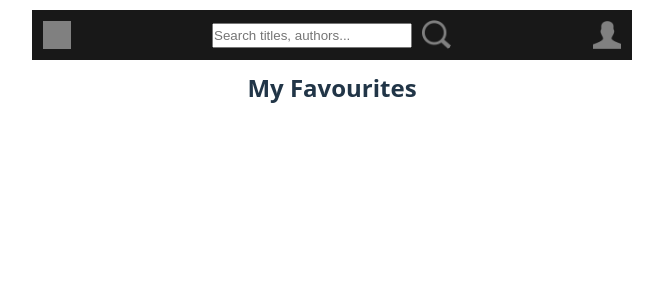
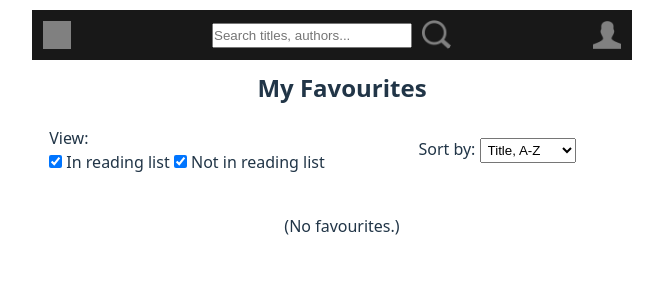
Before and after one commit to joerundh/book-keeper, a React (Vite) app: page /favourites in a window 1280 px wide. Shown: the top 300 px of the page, without its empty margins (308-971 px from the left). Built offline with nearby package versions, Linux system fonts and the light colour scheme; grey boxes are pictures that could not be loaded.

Commit message:
coverphoto component updated due to error message about "not yet mounted", now using lots more hooks. Also minor changes to reading list. Oh, and favourites is up!

```diff
--- a/src/components/CoverPhoto.jsx
+++ b/src/components/CoverPhoto.jsx
@@ -1,18 +1,26 @@
-import { useState } from "react";
+import { useState, useEffect } from "react";
 import LoadingIcon from "./LoadingIcon";
 
 export default function CoverPhoto({ src, width, height }) {
+    const [ component, setComponent ] = useState(<LoadingIcon width={20} height={20} />);
     const [ loaded, setLoaded ] = useState(false);
     const [ error, setError ] = useState(false);
 
+    useEffect(() => {
+        setComponent(<p>(No cover)</p>);
+    }, [ error ]);
+
+    useEffect(() => {
+        setComponent(<img src={src} width={width} height={height} />);
+    }, [ loaded ]);
+
     const img = new Image();
-    new Promise((res, rej) => {
-        img.onload = res;
-        img.onerror = rej;
+    img.onload = () => setLoaded(true);
+    img.onerror = () => setError(true);
+
+    useEffect(() => {
         img.src = src;
-    })
-    .then(() => setLoaded(true))
-    .catch(() => setError(true));
+    }, [])
 
     const containerCSS = {
         width: width,
@@ -27,18 +35,12 @@ export default function CoverPhoto({ src, width, height }) {
         height: height
     }
 
+
+
     return (
         <div style={containerCSS}>
             {
-                loaded ? (
-                    <img src={img.src} style={imageCSS} alt="Cover photo" title="Cover photo" />
-                ) : (
-                    error ? (
-                        <span>No cover</span>
-                    ) : (
-                        <LoadingIcon width={20} />
-                    )
-                )
+                component
             }
         </div>
     )
--- a/src/components/Header.jsx
+++ b/src/components/Header.jsx
@@ -46,7 +46,7 @@ export default function Header() {
             </div>
             <DropDownMenu title="Profile" iconAsset={"profile-icon.png"} side={"right"}>
                 <DropDownLink to="/favourites">My Favourites</DropDownLink>
-                <DropDownLink to="/reading">My Reading List</DropDownLink>
+                <DropDownLink to="/readinglist">My Reading List</DropDownLink>
             </DropDownMenu>
         </header>
     )
--- a/src/components/ReadingListItem.jsx
+++ b/src/components/ReadingListItem.jsx
@@ -13,9 +13,9 @@ export default function ReadingListItem({ entry }) {
         padding: 0,
         display: "grid",
         gridTemplateAreas: `"cover info"\n"options options"`,
-        gridTemplateRows: "150px auto",
-        gridTemplateColumns: "100px auto",
-        gap: 10
+        gridTemplateRows: "225px auto",
+        gridTemplateColumns: "150px auto",
+        gap: 20
     };
 
     const infoCSS = {
@@ -56,7 +56,7 @@ export default function ReadingListItem({ entry }) {
 
     return (
         <li style={itemCSS}>
-            <CoverPhoto src={entry.book.formats["image/jpeg"]} width={100} height={150} style={{ gridArea: "cover" }} />
+            <CoverPhoto src={entry.book.formats["image/jpeg"]} width={150} height={225} style={{ gridArea: "cover" }} />
             <div style={infoCSS}>
                 <h4 style={{ width: "fit-content", textAlign: "left" }}>{entry.book.title}</h4>
                 <div>by <InlineList separator=", ">
--- a/src/main.jsx
+++ b/src/main.jsx
@@ -114,7 +114,7 @@ const router = createBrowserRouter([
         element: <Favourites />
       },
       {
-        path: "/reading",
+        path: "/readinglist",
         element: <ReadingList />
       },
       {
--- a/src/pages/Favourites.jsx
+++ b/src/pages/Favourites.jsx
@@ -1,7 +1,116 @@
+import { BookContext } from "../App"
+import { useContext, useState, useEffect } from "react"
+import BookListItem from "../components/BookListItem";
+import InlineList from "../components/InlineList";
+
 export default function Favourites() {
+    const { favourites, isInReadingList } = useContext(BookContext);
+
+    const [ view, setView ] = useState(JSON.parse(localStorage.getItem("Book Keeper Favourites View") || `{ "0": true, "1": true }`));
+    useEffect(() => {
+        if (Object.is(view, { 0: true, 1: true })) {
+            localStorage.removeItem("Book Keeper Favourites View");
+        } else {
+            localStorage.setItem("Book Keeper Favourites View", JSON.stringify(view));
+        }
+    }, [ view ]);
+
+    const [ sort, setSort ] = useState(JSON.parse(localStorage.getItem("Book Keeper Favourites Sort") || "0"));
+    useEffect(() => {
+        if (sort) {
+            localStorage.setItem("Book Keeper Favourites Sort", `${sort}`);
+        } else {
+            localStorage.removeItem("Book Keeper Favourites Sort");
+        }
+    }, [ sort ]);
+
+    const sortFn = [
+        {
+            label: "Title, A-Z",
+            fn: (book1, book2) => book1.title.localeCompare(book2.title)
+        },
+        {
+            label: "Title, Z-A",
+            fn: (book1, book2) => book2.title.localeCompare(book1.title)
+        },
+        {
+            label: "Author, A-Z",
+            fn: (book1, book2) => book1.authors[0].name.localeCompare(book2.authors[0].name)
+        },
+        {
+            label: "Author, Z-A",
+            fn: (book1, book2) => book2.authors[0].name.localeCompare(book1.authors[0].name)
+        }
+    ]
+
+    const toggleCheckbox = (e, status) => {
+        const newView = Object.assign({}, view);
+        newView[status] = !newView[status];
+        setView(newView);
+    }
+
+    const componentCSS = {
+        width: "100%",
+        display: "grid",
+        gridTemplateAreas: `"header header"\n"view sort"\n"list list"`,
+        gridTemplateColumns: "50% 50%",
+        gridTemplateRows: "auto auto auto",
+        gap: 20
+    }
+
+    const viewCSS = {
+        gridArea: "view",
+        display: "grid",
+        placeContent: "center"
+    }
+    const sortCSS = {
+        gridArea: "sort",
+        display: "grid",
+        placeContent: "center"
+    }
+
+    const listCSS = {
+        gridArea: "list",
+        margin: 0,
+        padding: 20,
+        display: "flex",
+        flexDirection: "column",
+        justifyContent: "flex-start",
+        gap: 20
+    }
+
+    const viewBook = book => {
+        return (isInReadingList(book) && view[0]) || (!isInReadingList(book) && view[1]);
+    }
+
     return (
         <>
-            <h2>My Favourites</h2>
+            <div style={componentCSS}>
+                <h2 style={{ gridArea: "header", width: "100%" }}>My Favourites</h2>
+                <div style={viewCSS}>
+                    <p>View:</p>
+                    <InlineList separator=" ">
+                        <label><input type="checkbox" checked={view[0]} onChange={e => toggleCheckbox(e, 0)} /> In reading list</label>
+                        <label><input type="checkbox" checked={view[1]} onChange={e => toggleCheckbox(e, 1)} /> Not in reading list</label>
+                    </InlineList>
+                </div>
+                <div style={sortCSS}>
+                    <label>Sort by: <select defaultValue={sort} onChange={e => setSort(Number.parseInt(e.target.value))} style={{ padding: 3 }}>
+                        {
+                            sortFn.map((obj, index) => (
+                                <option key={index} value={index}>{obj.label}</option>
+                            ))
+                        }
+                    </select></label>
+                </div>
+                <ul style={listCSS}>
+                    {
+                        favourites.length ? favourites.filter(book => viewBook(book)).sort((book1, book2) => sortFn[sort].fn(book1, book2)).map((book, index) => (
+                            <BookListItem key={index} book={book} />
+                        )) : <p style={{ textAlign: "center" }}>(No favourites.)</p>
+                    }
+                </ul>
+            </div>
         </>
     )
 }
```
